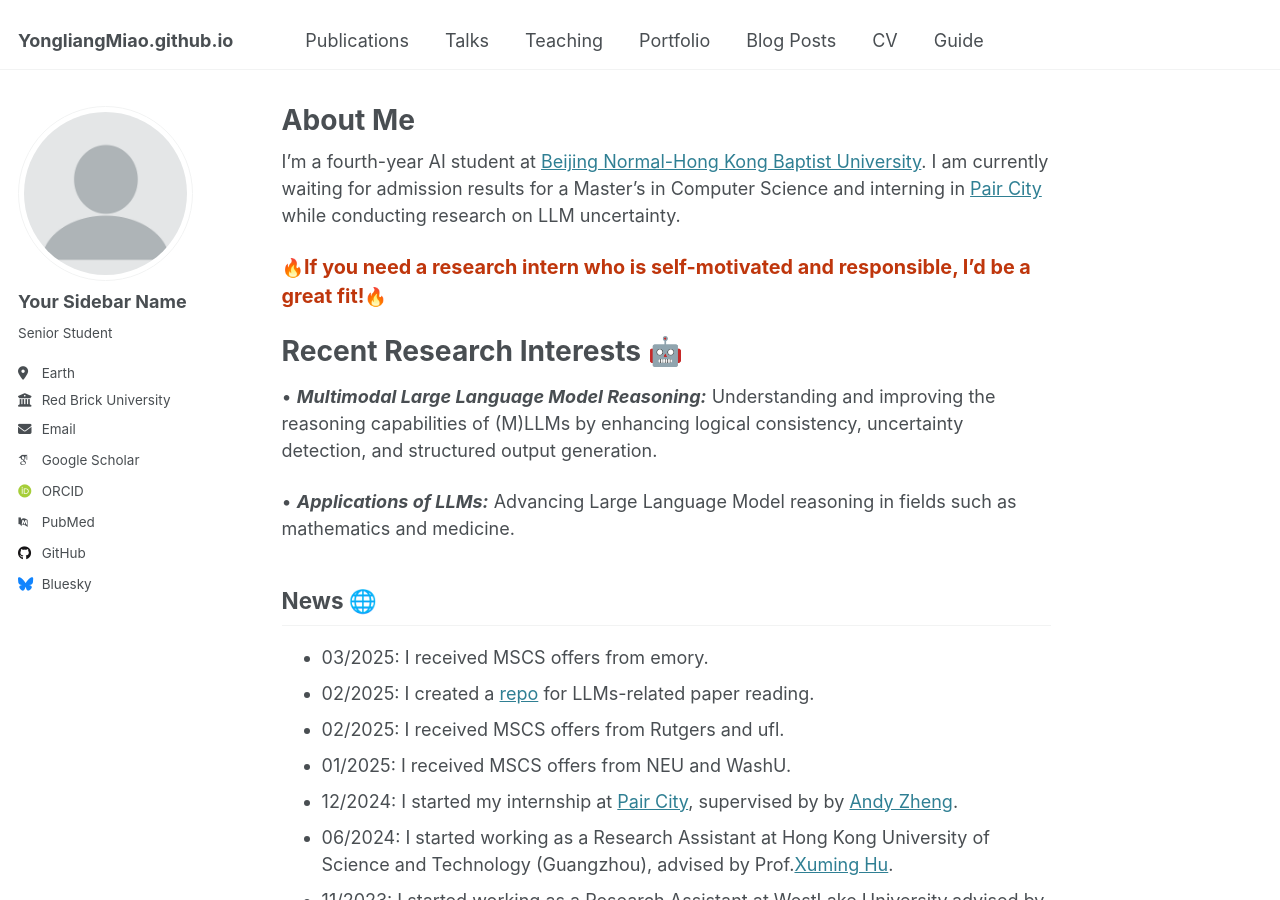
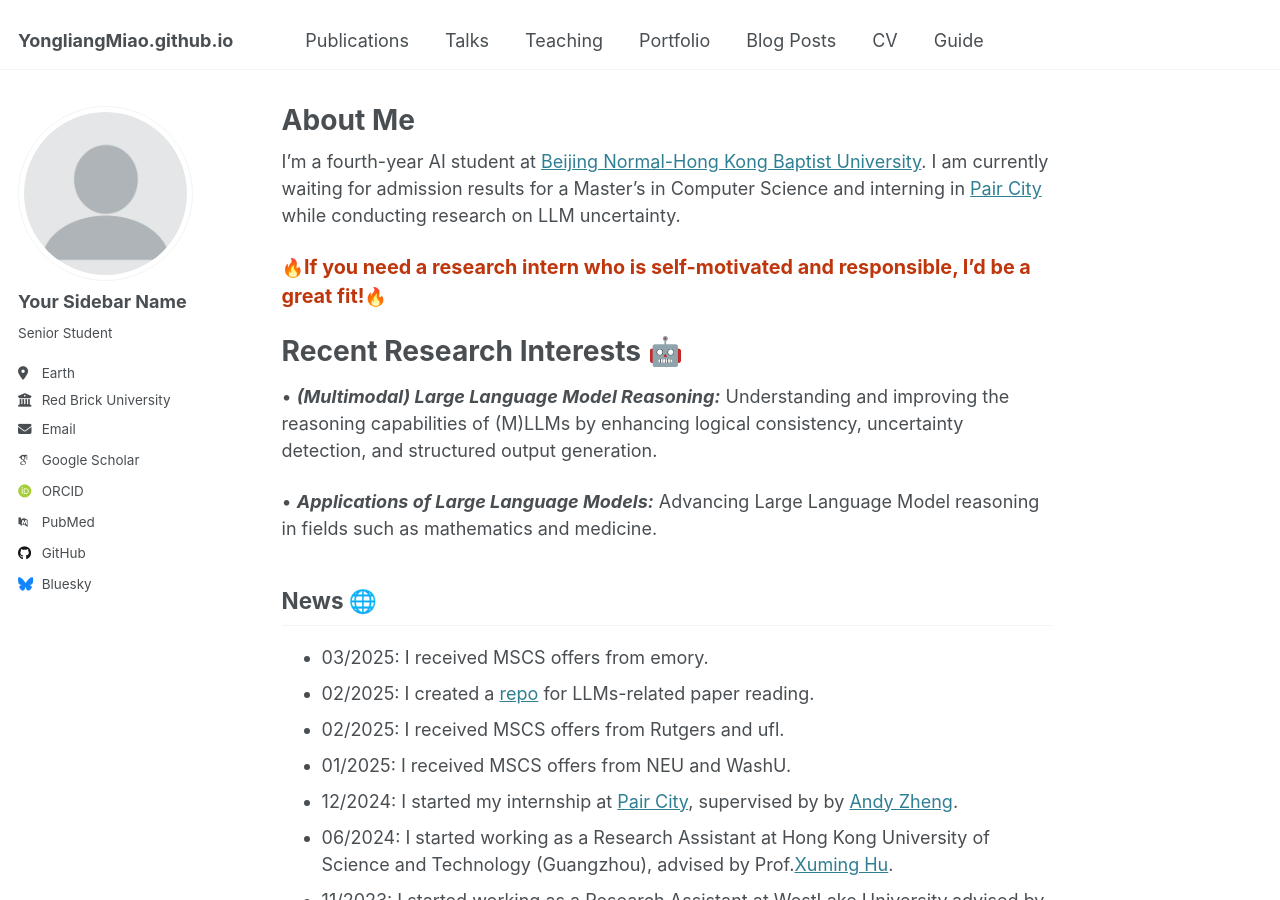
Before and after one commit to YongliangMiao/YongliangMiao.github.io, a Jekyll site: the page built from _pages/about.md, in a window 1280 px wide and 900 px high. Built offline with Jekyll 4.4.1, drawn with Linux system fonts in a browser that asks for light colours; some web fonts are replaced.

Commit message:
Update about.md

```diff
--- a/_pages/about.md
+++ b/_pages/about.md
@@ -14,9 +14,9 @@ I'm a fourth-year AI student at [Beijing Normal-Hong Kong Baptist University](ht
 
 **Recent Research Interests** 🤖
 ======
-• ***Multimodal Large Language Model Reasoning:***  Understanding and improving the reasoning capabilities of (M)LLMs by enhancing logical consistency, uncertainty detection, and structured output generation.
+• ***(Multimodal) Large Language Model Reasoning:***  Understanding and improving the reasoning capabilities of (M)LLMs by enhancing logical consistency, uncertainty detection, and structured output generation.
 
-• ***Applications of LLMs:***  Advancing Large Language Model reasoning in fields such as mathematics and medicine.
+• ***Applications of Large Language Models:***  Advancing Large Language Model reasoning in fields such as mathematics and medicine.
 
 
 
```
